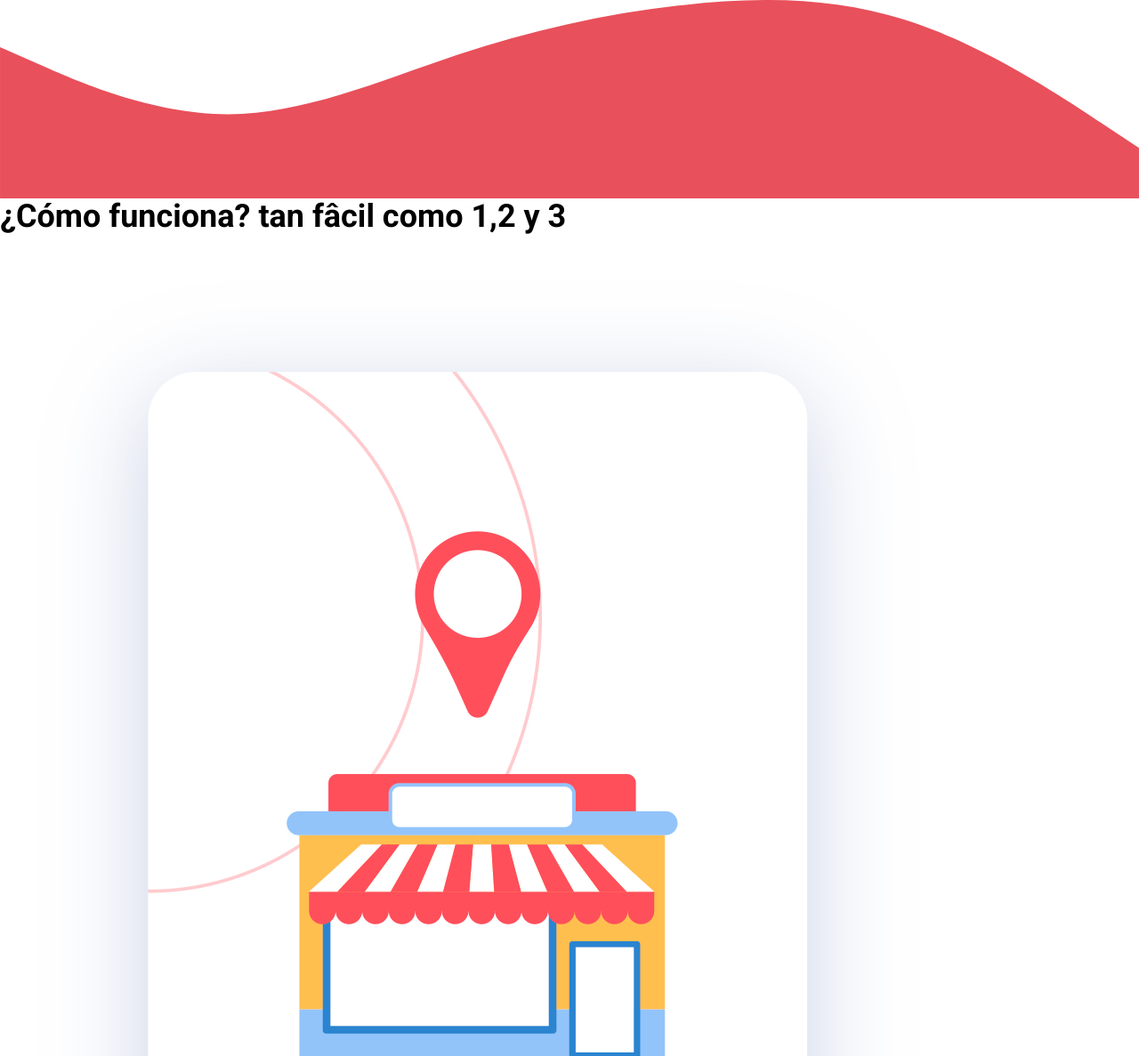
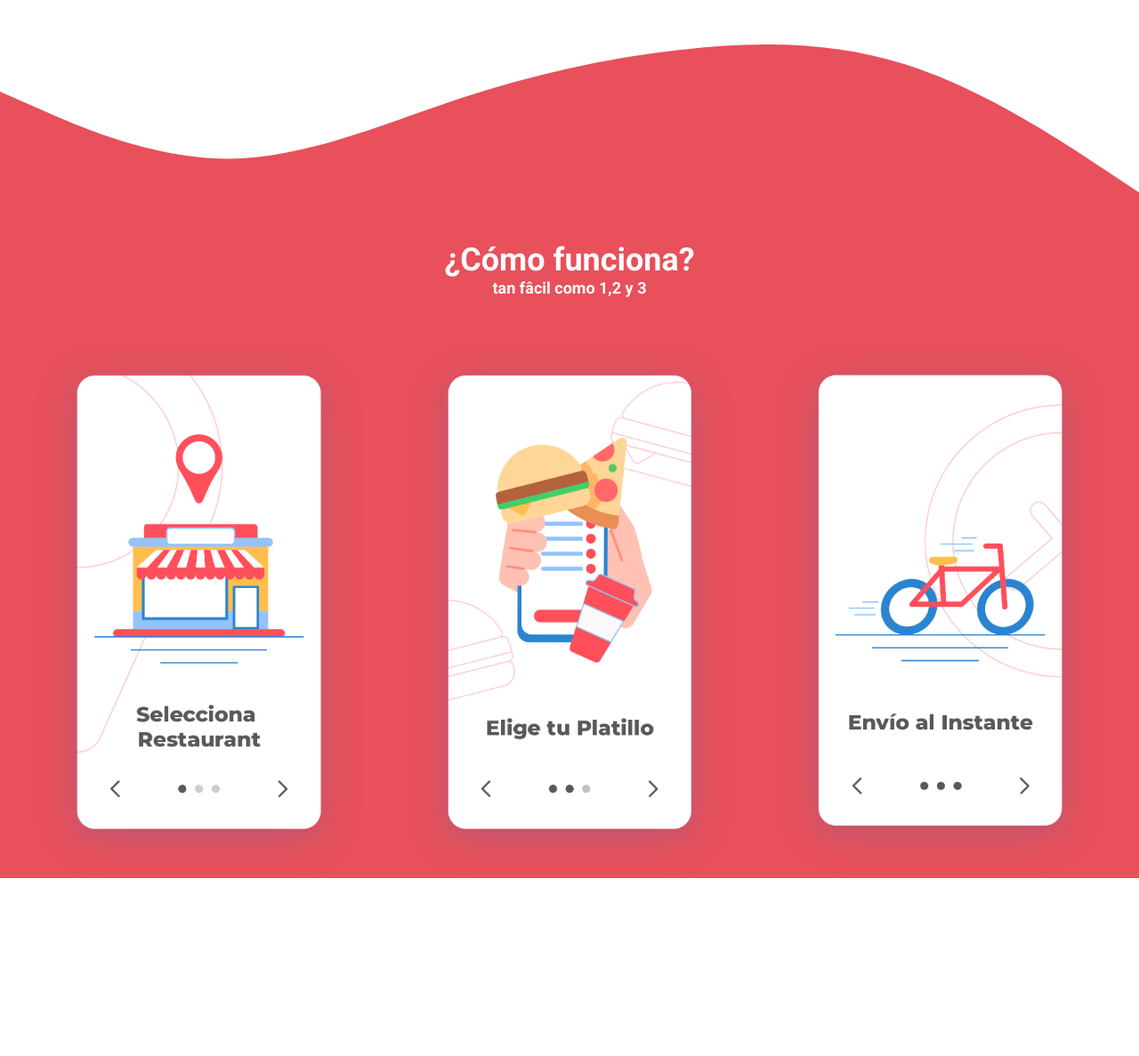
Before and after one commit to johnburetdev/DeliveryApp-CSS-HMTL, a website: page index.html in a window 1280 px wide. Shown: the part 778-1965 px from the top of the page at 89% size. After the commit the page ends 1765 px from the top, so only its background shows below. Drawn offline with Linux system fonts and the light colour scheme.

Commit message:
Pasos CSS listo

```diff
--- a/index.html
+++ b/index.html
@@ -52,19 +52,19 @@
     <section class="pasos">
         <img src="build/img/wave.svg" alt="imagen wave" class="pasos__wave">
         <div class="pasos__contenido">
-            <h2>
+            <h2 class="pasos__heading">
                 ¿Cómo funciona?
-                <spam>tan fâcil como 1,2 y 3</spam>
+                <spam class="pasos__heading--descripcion">tan fâcil como 1,2 y 3</spam>
             </h2>
-            <div class="pasos_grid contenedor">
+            <div class="pasos__grid contenedor">
                 <div class="pasos__paso">
-                    <img src="build/img/paso_1.png" alt="paso" class="pasos__imagem">
+                    <img src="build/img/paso_1.png" alt="paso" class="pasos__imagen">
                 </div>
                 <div class="pasos__paso">
-                    <img src="build/img/paso_2.png" alt="paso" class="pasos__imagem">
+                    <img src="build/img/paso_2.png" alt="paso" class="pasos__imagen">
                 </div>
                 <div class="pasos__paso">
-                    <img src="build/img/paso_3.png" alt="paso" class="pasos__imagem">
+                    <img src="build/img/paso_3.png" alt="paso" class="pasos__imagen">
                 </div>
             </div>
         </div>
--- a/src/scss/app.scss
+++ b/src/scss/app.scss
@@ -1,3 +1,4 @@
 @use 'base';
 @use 'header';
 @use 'formulario';
+@use 'pasos';
--- /dev/null
+++ b/src/scss/pasos/_index.scss
@@ -0,0 +1 @@
+@forward 'pasos';
--- /dev/null
+++ b/src/scss/pasos/_pasos.scss
@@ -0,0 +1,38 @@
+@use 'base/variables' as v;
+@use 'base/mixins' as m;
+
+.pasos{
+    margin-top: 5rem;
+    &__wave{
+        margin-bottom: -1px;
+    }
+    &__contenido{
+        background-color: v.$primario;
+    }
+    &__heading{
+        text-align: center;
+        color: v.$blanco;
+
+        &--descripcion{
+            font-size: 1.8rem;
+            display: block;
+        }
+    }
+
+
+    &__grid{
+        @include m.tablet {
+            @include m.grid(3, v.$separacion)
+        }
+    }
+
+    &__imagen{
+
+        transition-property: transform;
+        transition-duration: .3s;
+
+        &:hover{
+            transform: rotate(-4deg) scale(1.2);
+        }
+    }
+}
```
Also changed, not shown: build/css/app.css, 1 other file.
